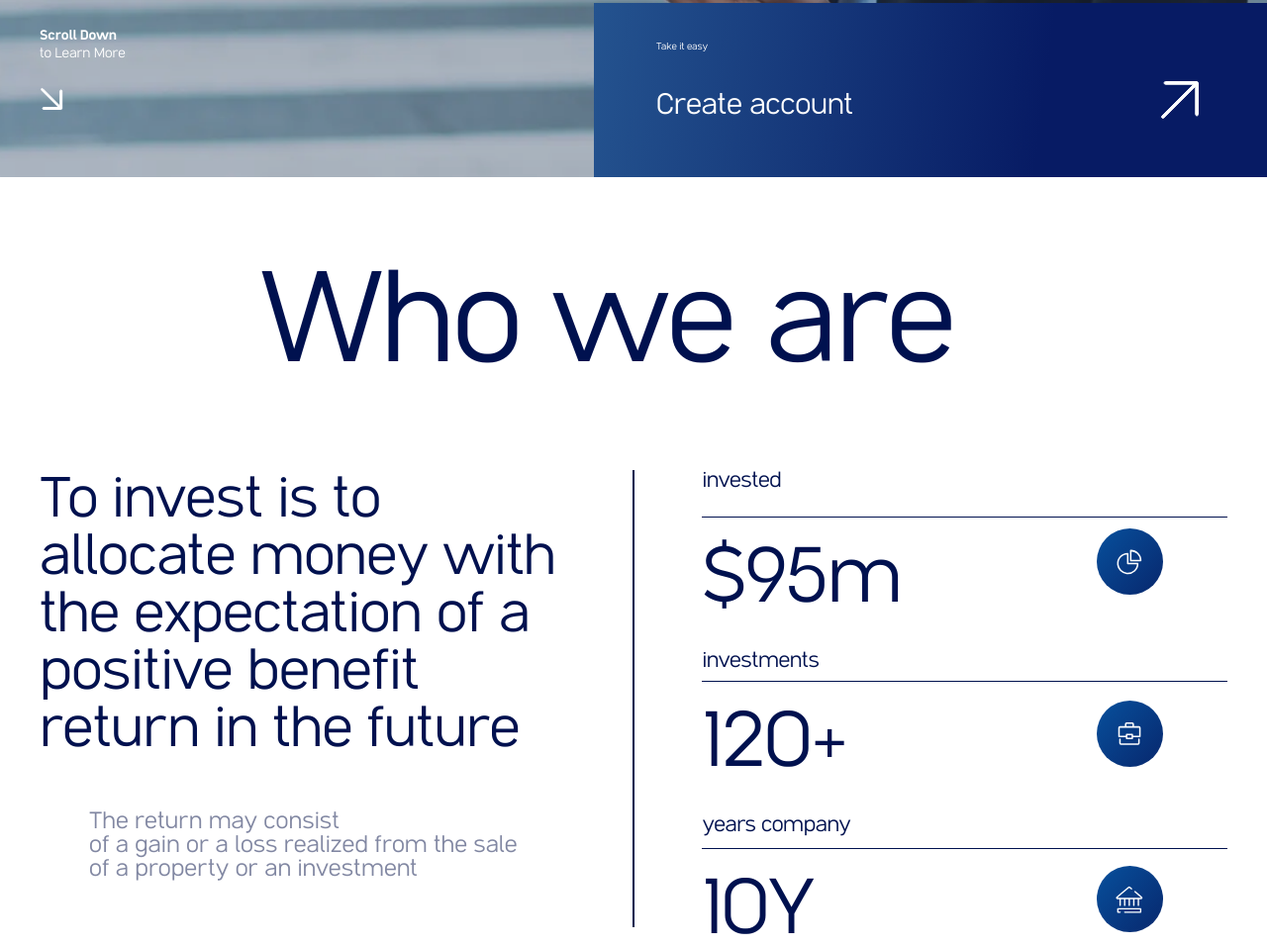
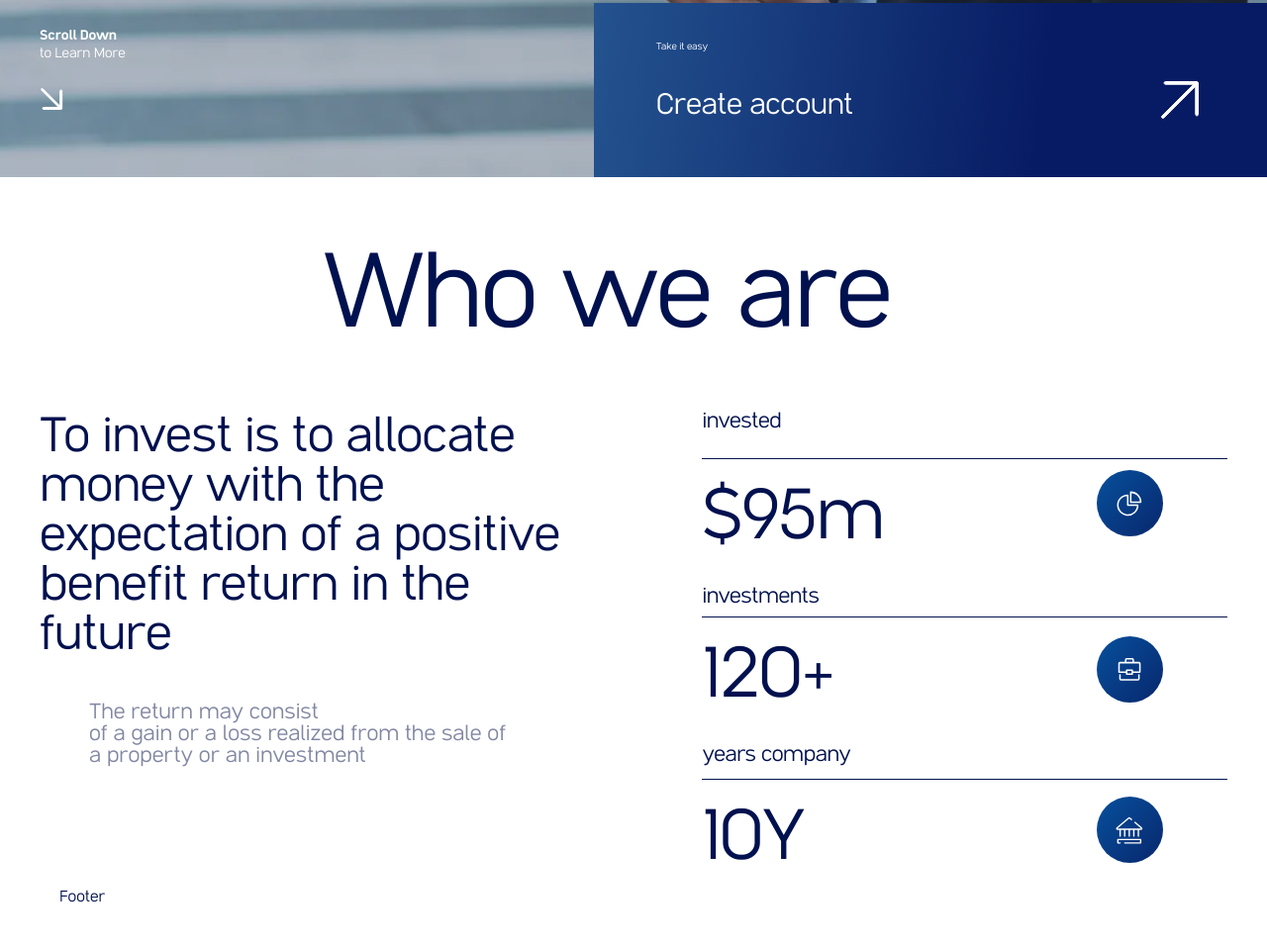
Before and after one commit to irrbis38/investment, a plain HTML site: page html/index.html in a window 1280 px wide. Shown: the part 621-1578 px from the top of the page at 99% size. Drawn offline with Linux system fonts and the light colour scheme; files whose address does not match are found by name.

Commit message:
feat: add adaptive styles from first part info block

```diff
--- a/sources/src/sass/blocks/_info.scss
+++ b/sources/src/sass/blocks/_info.scss
@@ -1,6 +1,18 @@
 .info {
   padding-top: 99px;
   background-color: var(--white-color);
+
+  @include md {
+    padding-top: 79px;
+  }
+
+  @include sm {
+    padding-top: 59px;
+  }
+
+  @include xxs {
+    padding-top: 42px;
+  }
 }
 
 .info__title {
@@ -11,6 +23,22 @@
   line-height: 80%;
   letter-spacing: -0.02em;
   text-align: center;
+
+  @include md {
+    margin-bottom: 74px;
+    font-size: 108px;
+  }
+
+  @include sm {
+    margin-bottom: 54px;
+    font-size: 83px;
+  }
+
+  @include xxs {
+    margin-bottom: 34px;
+    padding-right: 0;
+    font-size: 59px;
+  }
 }
 
 .info__container {
@@ -29,6 +57,21 @@
     left: 50%;
     transform: translateX(-50%);
   }
+
+  @include xs {
+    grid-template-columns: 1fr;
+    gap: 0;
+  }
+
+  &::after {
+    display: none;
+  }
+}
+
+.info__description {
+  @include xs {
+    margin-bottom: 50px;
+  }
 }
 
 .info__important {
@@ -37,6 +80,21 @@
   font-size: 58px;
   line-height: 100%;
   letter-spacing: -0.01em;
+
+  @include md {
+    margin-bottom: 41px;
+    font-size: 50px;
+  }
+
+  @include sm {
+    margin-bottom: 31px;
+    font-size: 42px;
+  }
+
+  @include xxs {
+    margin-bottom: 24px;
+    font-size: 34px;
+  }
 }
 
 .info__text {
@@ -46,6 +104,22 @@
   font-size: 24px;
   line-height: 100%;
   color: #8187a2;
+
+  @include md {
+    font-size: 22px;
+  }
+
+  @include sm {
+    max-width: 260px;
+    margin-left: 10px;
+    font-size: 20px;
+  }
+
+  @include xxs {
+    max-width: 220px;
+    margin-left: 4px;
+    font-size: 17px;
+  }
 }
 
 .info__item {
@@ -57,10 +131,22 @@
 
   &:not(:last-child) {
     margin-bottom: 41px;
+
+    @include xs {
+      margin-bottom: 32px;
+    }
+  }
+
+  @include xs {
+    grid-template-columns: 78% 22%;
   }
 
   &:first-child .info__name {
     padding-bottom: 27px;
+
+    @include xs {
+      padding-bottom: 10px;
+    }
   }
 
   &:nth-child(2) {
@@ -91,6 +177,14 @@
   line-height: 80%;
   letter-spacing: -0.02em;
   border-bottom: 1px solid var(--blue-color);
+
+  @include xs {
+    padding-bottom: 12px;
+  }
+
+  @include xxs {
+    font-size: 19px;
+  }
 }
 
 .info__value {
@@ -100,11 +194,31 @@
   font-size: 80px;
   line-height: 80%;
   letter-spacing: -0.02em;
+
+  @include md {
+    font-size: 73px;
+  }
+
+  @include sm {
+    font-size: 66px;
+  }
+
+  @include xs {
+    margin-top: 29px;
+  }
+
+  @include xxs {
+    font-size: 60px;
+  }
 }
 
 .info__icon {
   grid-area: icon;
   margin-top: 11px;
+
+  @include xxs {
+    margin-top: 17px;
+  }
 }
 
 .info__pic {
@@ -120,4 +234,9 @@
   span {
     display: inline-block;
   }
+
+  @include sm {
+    width: 58px;
+    height: 58px;
+  }
 }
--- a/sources/src/sass/blocks/_intro.scss
+++ b/sources/src/sass/blocks/_intro.scss
@@ -77,7 +77,7 @@
   margin: 0 21px 97px auto;
 
   @include xs {
-    margin: 0 auto 35px;
+    margin: 0 auto 40px;
   }
 }
 
@@ -108,7 +108,6 @@
   height: 44px;
   border-radius: 50%;
   background-color: #042185;
-  // transform: translateX(10px);
 }
 
 .intro__bottom {
@@ -193,11 +192,11 @@
 
   @include xs {
     width: 100%;
-    min-height: 98px;
+    min-height: 104px;
     padding: 0 34px 0 29px;
 
     span {
-      margin-bottom: 30px;
+      margin-bottom: 35px;
       width: 22px;
       height: 22px;
     }
@@ -250,7 +249,7 @@
   line-height: 38px;
 
   @include xs {
-    margin-bottom: 25px;
+    margin-bottom: 28px;
     font-size: 26px;
     line-height: 32px;
   }
@@ -387,6 +386,7 @@
   }
 
   @include xs {
+    margin-bottom: -1px;
     font-size: 60px;
   }
 
```
Also changed, not shown: html/css/main.css, html/css/main.min.css, 2 other files.
